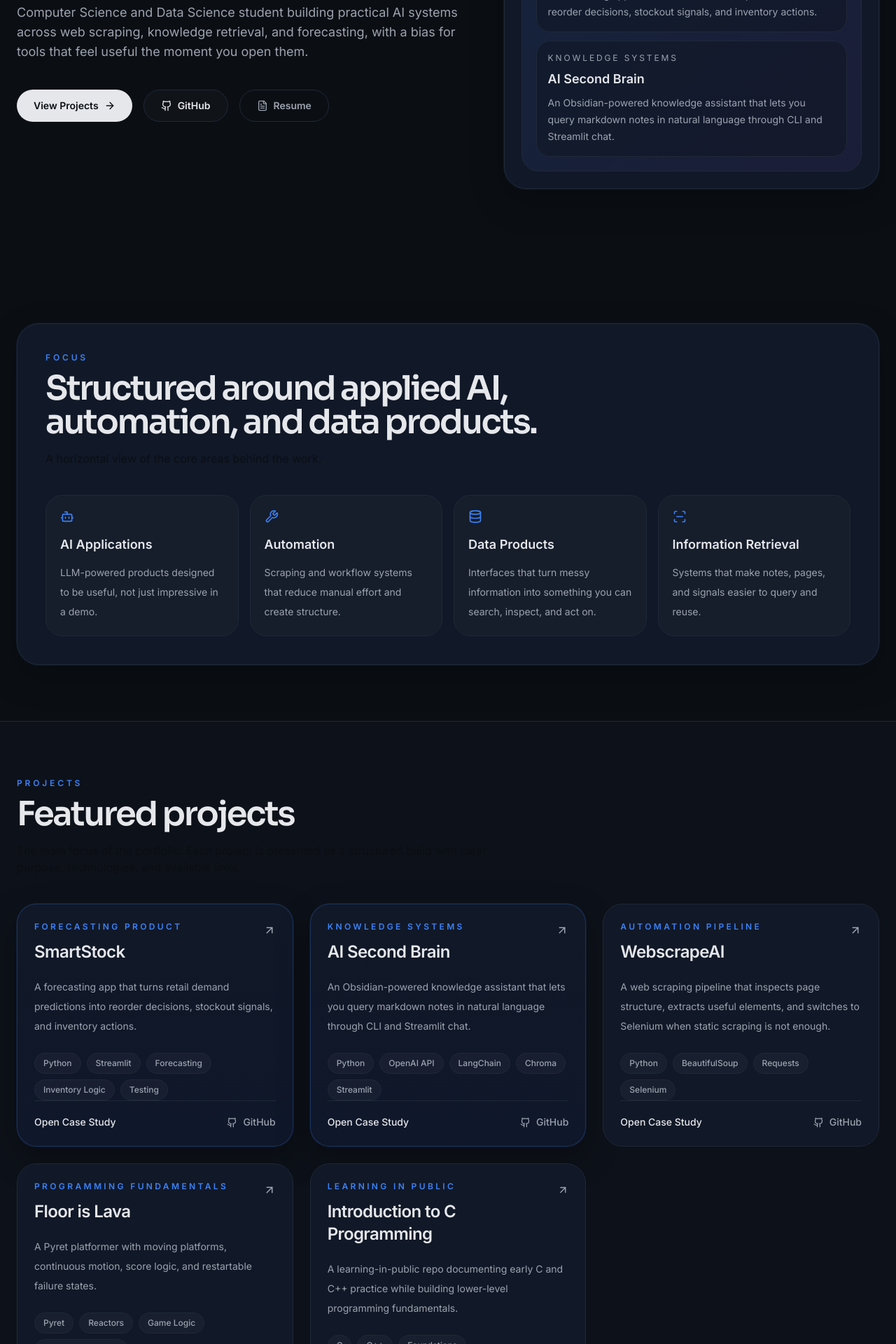
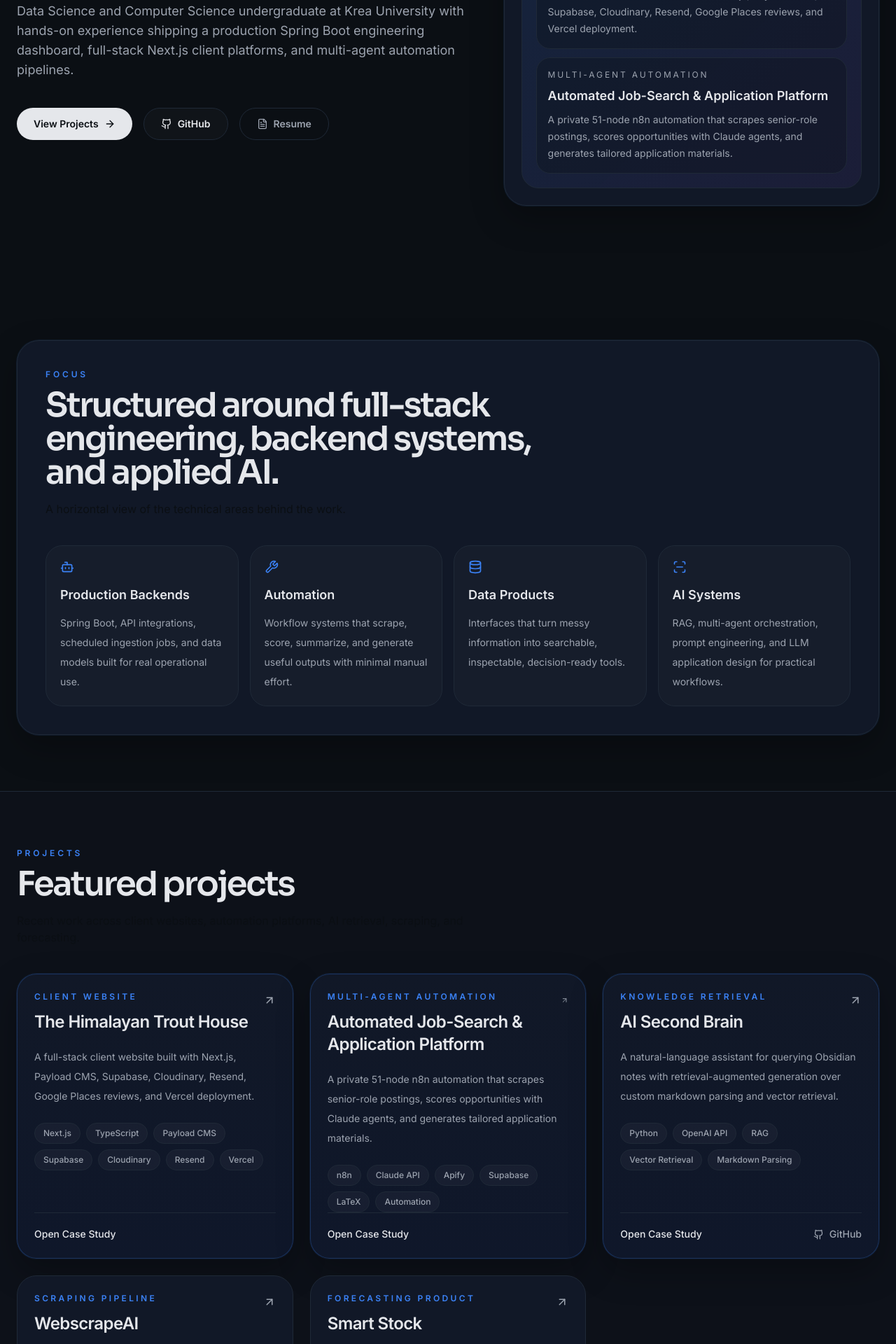
Before and after one commit to Pranavojhaa/project-portfolio, a React (Vite) app: page / in a window 1280 px wide. Shown: the part 480-2400 px from the top of the page at 70% size. Built offline with nearby package versions, Linux system fonts and the light colour scheme.

Commit message:
Update portfolio with 2026 resume content

```diff
--- a/src/App.jsx
+++ b/src/App.jsx
@@ -10,29 +10,29 @@ import { ProjectOverlay } from "./components/ProjectOverlay";
 import { Section } from "./components/Section";
 import { SkillCard } from "./components/SkillCard";
 import { ExperienceCard } from "./components/ExperienceCard";
-import { about, experience, projects, skills } from "./data/portfolio";
+import { about, education, experience, projects, skills } from "./data/portfolio";
 
 function App() {
   const [selectedProject, setSelectedProject] = useState(null);
   const valueItems = [
     {
-      title: "AI Applications",
-      copy: "LLM-powered products designed to be useful, not just impressive in a demo.",
+      title: "Production Backends",
+      copy: "Spring Boot, API integrations, scheduled ingestion jobs, and data models built for real operational use.",
       icon: Bot,
     },
     {
       title: "Automation",
-      copy: "Scraping and workflow systems that reduce manual effort and create structure.",
+      copy: "Workflow systems that scrape, score, summarize, and generate useful outputs with minimal manual effort.",
       icon: Wrench,
     },
     {
       title: "Data Products",
-      copy: "Interfaces that turn messy information into something you can search, inspect, and act on.",
+      copy: "Interfaces that turn messy information into searchable, inspectable, decision-ready tools.",
       icon: Database,
     },
     {
-      title: "Information Retrieval",
-      copy: "Systems that make notes, pages, and signals easier to query and reuse.",
+      title: "AI Systems",
+      copy: "RAG, multi-agent orchestration, prompt engineering, and LLM application design for practical workflows.",
       icon: ScanLine,
     },
   ];
@@ -53,8 +53,8 @@ function App() {
               <Section
                 id="about"
                 eyebrow="Focus"
-                title="Structured around applied AI, automation, and data products."
-                description="A horizontal view of the core areas behind the work."
+                title="Structured around full-stack engineering, backend systems, and applied AI."
+                description="A horizontal view of the technical areas behind the work."
                 className="mb-0"
               >
                 <div className="grid gap-4 sm:grid-cols-2 xl:grid-cols-4">
@@ -87,7 +87,7 @@ function App() {
               id="projects"
               eyebrow="Projects"
               title="Featured projects"
-              description="The main focus of the portfolio. Each project is presented as a structured build with clear purpose, technologies, and available links."
+              description="Recent work across client websites, automation platforms, AI retrieval, scraping, and forecasting."
             >
               <div className="grid gap-6 md:grid-cols-2 xl:grid-cols-3">
                 {projects.map((project, index) => (
@@ -140,14 +140,24 @@ function App() {
               id="experience"
               eyebrow="Experience"
               title="Experience and achievements"
-              description="A structured timeline of leadership, teaching, and technical community work."
+              description="Production engineering experience, client-facing technical work, and student leadership."
             >
-              <div className="grid gap-8 lg:max-w-3xl">
+              <div className="grid gap-8 lg:max-w-4xl">
                 {experience.map((item, index) => (
                   <ExperienceCard key={item.title} item={item} index={index} />
                 ))}
               </div>
             </Section>
+            <div className="mt-14 grid gap-4 md:grid-cols-2">
+              {education.map((item) => (
+                <article key={item.school} className="rounded-[24px] border border-line bg-panel p-6">
+                  <p className="text-xs font-semibold uppercase tracking-[0.26em] text-accent">{item.period}</p>
+                  <h3 className="mt-3 text-lg font-semibold text-ink">{item.school}</h3>
+                  <p className="mt-3 text-sm leading-7 text-slate">{item.detail}</p>
+                  <p className="mt-2 text-sm leading-7 text-slate">{item.location}</p>
+                </article>
+              ))}
+            </div>
           </div>
         </section>
 
--- a/src/components/ProjectCard.jsx
+++ b/src/components/ProjectCard.jsx
@@ -43,7 +43,7 @@ export function ProjectCard({ project, index, onOpen }) {
           ))}
         </div>
 
-        <div className="mt-auto flex items-center justify-between border-t border-line pt-5">
+        <div className="mt-auto flex items-center justify-between gap-4 border-t border-line pt-5">
           <button
             type="button"
             onClick={() => onOpen(project)}
@@ -51,6 +51,7 @@ export function ProjectCard({ project, index, onOpen }) {
           >
             Open Case Study
           </button>
+          {project.github ? (
             <a
               href={project.github}
               target="_blank"
@@ -61,6 +62,7 @@ export function ProjectCard({ project, index, onOpen }) {
               <Github size={15} />
               GitHub
             </a>
+          ) : null}
         </div>
       </div>
     </motion.article>
--- a/src/components/ProjectOverlay.jsx
+++ b/src/components/ProjectOverlay.jsx
@@ -88,6 +88,7 @@ export function ProjectOverlay({ project, onClose }) {
             </div>
 
             <div className="mt-8 flex flex-col gap-4 sm:flex-row">
+              {project.github ? (
                 <a
                   href={project.github}
                   target="_blank"
@@ -97,6 +98,8 @@ export function ProjectOverlay({ project, onClose }) {
                   <Github size={16} />
                   View Repository
                 </a>
+              ) : null}
+              {project.demo ? (
                 <a
                   href={project.demo}
                   target={project.demo.startsWith("http") ? "_blank" : undefined}
@@ -106,6 +109,7 @@ export function ProjectOverlay({ project, onClose }) {
                   <ExternalLink size={16} />
                   Demo / Contact
                 </a>
+              ) : null}
             </div>
           </motion.div>
         </motion.div>
--- a/src/data/portfolio.js
+++ b/src/data/portfolio.js
@@ -8,130 +8,186 @@ export const navItems = [
 
 export const hero = {
   name: "Pranav Ojha",
-  tagline: "Building AI tools that scrape, search, forecast, and actually do something useful.",
+  tagline: "Building production-ready web, backend, and AI/data systems end to end.",
   intro:
-    "Computer Science and Data Science student building practical AI systems across web scraping, knowledge retrieval, and forecasting, with a bias for tools that feel useful the moment you open them.",
+    "Data Science and Computer Science undergraduate at Krea University with hands-on experience shipping a production Spring Boot engineering dashboard, full-stack Next.js client platforms, and multi-agent automation pipelines.",
   github: "https://github.com/Pranavojhaa",
   email: "pranavojha456@gmail.com",
+  phone: "+919717360003",
+  location: "Greater Noida, India",
   website: "https://pranavojha.com/",
-  resume: "/Pranav_Ojha_Resume.pdf",
+  resume: "/Pranav_Ojha_Resume_2026.docx",
 };
 
 export const about =
-  "I like building software that sits between raw information and clear action. Most of my work blends AI, automation, and lightweight product design so notes become searchable, websites become structured data, and forecasts become decisions instead of charts.";
+  "I like building software that connects messy inputs to reliable action: backend ingestion jobs, APIs, web products, AI retrieval systems, and automation workflows. My work spans Java, Python, and TypeScript, with a bias toward systems that are maintainable enough to run in production and clear enough for real users to operate.";
 
 export const skills = [
   {
     title: "Languages",
-    items: ["Python", "C", "SQL", "Java", "React"],
+    items: ["Java", "TypeScript", "Python", "C", "SQL", "Pyret", "HTML", "CSS"],
   },
   {
-    title: "Libraries & Frameworks",
-    items: ["BeautifulSoup", "LangChain", "OpenAI API"],
+    title: "Frameworks",
+    items: ["Next.js", "Spring Boot", "React", "Payload CMS", "LangChain", "Streamlit", "BeautifulSoup"],
   },
   {
-    title: "Tools",
-    items: ["Git", "GitHub", "Linux", "VS Code", "Jupyter Notebook"],
+    title: "Databases & Cloud",
+    items: ["PostgreSQL", "Azure Cosmos DB", "Supabase", "SQL", "Vercel", "Cloudinary"],
   },
   {
-    title: "Concepts",
-    items: ["Web Scraping", "LLM Applications", "Automation", "Data Processing"],
+    title: "AI & Automation",
+    items: ["OpenAI API", "LLM Apps", "RAG", "Multi-Agent Orchestration", "Prompt Engineering", "n8n", "Apify"],
+  },
+  {
+    title: "Developer Tools",
+    items: ["Git", "GitHub", "GitHub Enterprise API", "Azure DevOps API", "Playwright", "Linux"],
+  },
+  {
+    title: "Systems",
+    items: ["Backend Architecture", "REST APIs", "Data Pipelines", "Job Scheduling", "Web Scraping"],
   },
 ];
 
 export const projects = [
   {
-    title: "SmartStock",
+    title: "The Himalayan Trout House",
     summary:
-      "A forecasting app that turns retail demand predictions into reorder decisions, stockout signals, and inventory actions.",
+      "A full-stack client website built with Next.js, Payload CMS, Supabase, Cloudinary, Resend, Google Places reviews, and Vercel deployment.",
     problem:
-      "Forecasting projects often stop at model outputs, while the real business question is what inventory action to take next. Teams need demand estimates that translate directly into stocking decisions.",
+      "The client needed a polished web presence that could stay maintainable after handoff, with content editing, optimized media, enquiry flow, and trustworthy social proof.",
     solution:
-      "SmartStock predicts 7-day and 28-day retail demand, compares model performance against baselines, estimates safety stock, and converts forecasts into reorder quantities through an interactive Streamlit app.",
+      "Built a Next.js React 19 site backed by a headless Payload CMS on PostgreSQL/Supabase, Cloudinary image optimization, Resend enquiry emails, and Google Places review integration.",
     outcome:
-      "It reads more like a compact analytics product than a notebook project, combining modeling, business logic, tests, and a Streamlit UI into one usable system.",
-    stack: ["Python", "Streamlit", "Forecasting", "Inventory Logic", "Testing"],
-    github: "https://github.com/Pranavojhaa/Smart_stock",
-    demo: "https://smartstock.pranavojha.com/",
-    highlight: "Forecasting product",
+      "Delivered a production client platform that combines a modern frontend with self-service CMS workflows and deployment-ready infrastructure.",
+    stack: ["Next.js", "TypeScript", "Payload CMS", "Supabase", "Cloudinary", "Resend", "Vercel"],
+    github: "",
+    demo: "mailto:pranavojha456@gmail.com?subject=The%20Himalayan%20Trout%20House%20Project",
+    highlight: "Client website",
+    featured: true,
+  },
+  {
+    title: "Automated Job-Search & Application Platform",
+    summary:
+      "A private 51-node n8n automation that scrapes senior-role postings, scores opportunities with Claude agents, and generates tailored application materials.",
+    problem:
+      "Manual job search workflows are slow, repetitive, and hard to compare consistently across seniority, risk, fit, and application quality.",
+    solution:
+      "Built an n8n pipeline using Claude API, Apify, Supabase, and LaTeX to scrape postings, score them through five agent lenses plus risk analysis, and generate tailored resumes and cover letters.",
+    outcome:
+      "Converted a time-intensive search process into a ranked daily report with customized PDF application materials generated automatically.",
+    stack: ["n8n", "Claude API", "Apify", "Supabase", "LaTeX", "Automation"],
+    github: "",
+    demo: "mailto:pranavojha456@gmail.com?subject=Automated%20Job%20Search%20Platform",
+    highlight: "Multi-agent automation",
     featured: true,
   },
   {
     title: "AI Second Brain",
     summary:
-      "An Obsidian-powered knowledge assistant that lets you query markdown notes in natural language through CLI and Streamlit chat.",
+      "A natural-language assistant for querying Obsidian notes with retrieval-augmented generation over custom markdown parsing and vector retrieval.",
     problem:
-      "Personal notes are useful only if they stay searchable and easy to revisit. Static folders and scattered markdown files make recall slow, especially when notes grow over time.",
+      "Personal notes become less useful as they grow unless they can be searched semantically and revisited through natural questions.",
     solution:
-      "Second Brain loads notes from an Obsidian vault, embeds only new files, and lets users query their notes through a CLI or Streamlit interface using retrieval-backed responses.",
+      "Built an assistant that parses markdown notes, embeds the knowledge base, retrieves relevant context, and answers through an OpenAI-powered RAG workflow.",
     outcome:
-      "It turns personal knowledge into a system you can actually talk to, showing how retrieval and LLM workflows can make notes feel more like an interface than a folder.",
-    stack: ["Python", "OpenAI API", "LangChain", "Chroma", "Streamlit"],
+      "Turned a note vault into a conversational knowledge interface, showing practical LLM application design beyond a simple chat wrapper.",
+    stack: ["Python", "OpenAI API", "RAG", "Vector Retrieval", "Markdown Parsing"],
     github: "https://github.com/Pranavojhaa/Second_Brain",
     demo: "mailto:pranavojha456@gmail.com?subject=AI%20Second%20Brain%20Demo",
-    highlight: "Knowledge systems",
+    highlight: "Knowledge retrieval",
     featured: true,
   },
   {
     title: "WebscrapeAI",
     summary:
-      "A web scraping pipeline that inspects page structure, extracts useful elements, and switches to Selenium when static scraping is not enough.",
+      "An intelligent web scraping pipeline that extracts structured web data and uses LangChain workflows to clean, summarize, and structure results.",
     problem:
-      "Many websites expose useful information inconsistently. Some pages are easy to scrape statically, while others need rendering before tables, links, or content become usable.",
+      "Useful web data often arrives in inconsistent page structures, making simple scraping brittle and downstream processing messy.",
     solution:
-      "WebscrapeAI inspects a page, reports what elements are available, scrapes content like tables or headings, and switches to Selenium when the page appears too dynamic for a simple request flow.",
+      "Built a Python scraping workflow with BeautifulSoup and LangChain to extract page data, clean it, summarize it, and prepare structured outputs for reuse.",
     outcome:
-      "It shows practical automation thinking: inspect first, scrape intelligently, and escalate to a heavier rendering path only when the page actually needs it.",
-    stack: ["Python", "BeautifulSoup", "Requests", "Selenium"],
+      "Demonstrates practical automation thinking across extraction, transformation, and LLM-assisted structuring.",
+    stack: ["Python", "LangChain", "BeautifulSoup", "Web Scraping", "LLM Workflows"],
     github: "https://github.com/Pranavojhaa/WebscrapeAI",
     demo: "https://webscrapeai.pranavojha.com/",
-    highlight: "Automation pipeline",
+    highlight: "Scraping pipeline",
     featured: false,
   },
   {
-    title: "Floor is Lava",
+    title: "Smart Stock",
     summary:
-      "A Pyret platformer with moving platforms, continuous motion, score logic, and restartable failure states.",
+      "A Streamlit demand-forecasting tool that predicts 7-day and 28-day retail demand and turns forecasts into reorder logic.",
     problem:
-      "Games are a good way to test programming fundamentals because they require clean control flow, timing, collision rules, and user feedback all at once.",
+      "Forecasting projects often stop at model outputs, while inventory teams need clear safety-stock and reorder decisions.",
     solution:
-      "This project uses Pyret's Reactor model to build a scrolling platformer with jump controls, collision detection, score updates, lava failure states, and restart logic.",
+      "Built a multi-horizon forecasting app that benchmarks against baselines, validates outputs, and automates safety-stock and reorder calculations.",
     outcome:
-      "It shows strong fundamentals in logic design and state updates while still feeling like a complete, playable project instead of a small isolated exercise.",
-    stack: ["Pyret", "Reactors", "Game Logic", "Collision Detection"],
-    github: "https://github.com/Pranavojhaa/Pyret_Game",
-    demo: "mailto:pranavojha456@gmail.com?subject=Floor%20is%20Lava%20Demo",
-    highlight: "Programming fundamentals",
-  },
-  {
-    title: "Introduction to C Programming",
-    summary:
-      "A learning-in-public repo documenting early C and C++ practice while building lower-level programming fundamentals.",
-    problem:
-      "Building stronger systems intuition starts with understanding lower-level programming concepts, memory-aware thinking, and structured problem solving.",
-    solution:
-      "This repository collects early exercises and experiments in C and C++, giving a visible record of progress while building comfort with core language fundamentals.",
-    outcome:
-      "Even though it is intentionally simple, it supports the broader portfolio story by showing consistent learning habits and a willingness to build from fundamentals upward.",
-    stack: ["C", "C++", "Foundations"],
-    github: "https://github.com/Pranavojhaa/Introduction-to-C-Programming",
-    demo: "mailto:pranavojha456@gmail.com?subject=Introduction%20to%20C%20Programming",
-    highlight: "Learning in public",
+      "Packages forecasting, business logic, and interface design into a usable end-to-end retail analytics product.",
+    stack: ["Python", "Streamlit", "Forecasting", "Inventory Logic", "Testing"],
+    github: "https://github.com/Pranavojhaa/Smart_stock",
+    demo: "https://smartstock.pranavojha.com/",
+    highlight: "Forecasting product",
+    featured: false,
   },
 ];
 
 export const experience = [
   {
+    title: "Software Engineering Intern",
+    org: "MetLife, US Technology",
+    period: "2026",
+    detail:
+      "Worked on Codenoesis, a Spring Boot engineering-metrics dashboard for Copilot usage, commits, sprint velocity, and story points.",
+    bullets: [
+      "Rebuilt the legacy entity, job, and service layer into a maintainable Spring Boot backend pipeline now running in production.",
+      "Designed four Azure Cosmos DB entities fed by a custom Excel streaming job with dedicated schedulers.",
+      "Integrated Azure DevOps APIs for program-increment date refinement and migrated commit ingestion to GitHub Enterprise APIs.",
+      "Applied TypeScript, Java, Spring Boot, Playwright, Gen AI programming, and multi-agent orchestration in production.",
+    ],
+  },
+  {
+    title: "Technical Head",
+    org: "Sync Ideas",
+    period: "2022-2023",
+    detail:
+      "Led Wix website development and management with a focus on user experience, visual design, digital marketing, and client relations.",
+  },
+  {
+    title: "Technical Intern",
+    org: "Marching Bots, Robotic Process Automation",
+    period: "2023",
+    detail:
+      "Built and maintained the RPA document repository and knowledge-management system, improving search and library structure for project teams.",
+  },
+  {
     title: "Founder",
     org: "Krea Data Science Club",
+    period: "2025-Present",
     detail:
-      "Founded the club and help organize technical discussions, workshops, and events around data science and machine learning.",
+      "Founded and lead the club, organizing technical talks, workshops, and events on data science and machine learning.",
   },
   {
     title: "Peer Tutor",
-    org: "Python for Data Science Forum",
+    org: "Krea Python for Data Science",
+    period: "2025",
     detail:
-      "Selected as the first peer tutor for the course while taking it, supporting students with Python concepts, debugging, and coursework.",
+      "Selected as the first peer tutor for the course while concurrently enrolled; supported students with Python and debugging.",
+  },
+];
+
+export const education = [
+  {
+    school: "Krea University",
+    detail: "B.Sc., Data Science and Computer Science",
+    period: "2024-2028",
+    location: "Sri City, Andhra Pradesh",
+  },
+  {
+    school: "Jayshree Periwal International School",
+    detail: "IB Diploma Programme, HL Computer Science, Physics, Math AA; IGCSE",
+    period: "2024 | 2022",
+    location: "Jaipur",
   },
 ];
 
@@ -152,8 +208,13 @@ export const contactCards = [
     href: "mailto:pranavojha456@gmail.com",
   },
   {
+    label: "Phone",
+    value: "+91 9717360003",
+    href: "tel:+919717360003",
+  },
+  {
     label: "Resume",
-    value: "Download PDF",
-    href: "/Pranav_Ojha_Resume.pdf",
+    value: "Download 2026 DOCX",
+    href: "/Pranav_Ojha_Resume_2026.docx",
   },
 ];
```
Also changed, not shown: src/components/ContactSection.jsx (+5 -5 lines), src/components/ExperienceCard.jsx (+13 -1 lines), 1 other file (tests, documents, lock files or other folders). Lines whose indentation alone changed are shown as unchanged.
